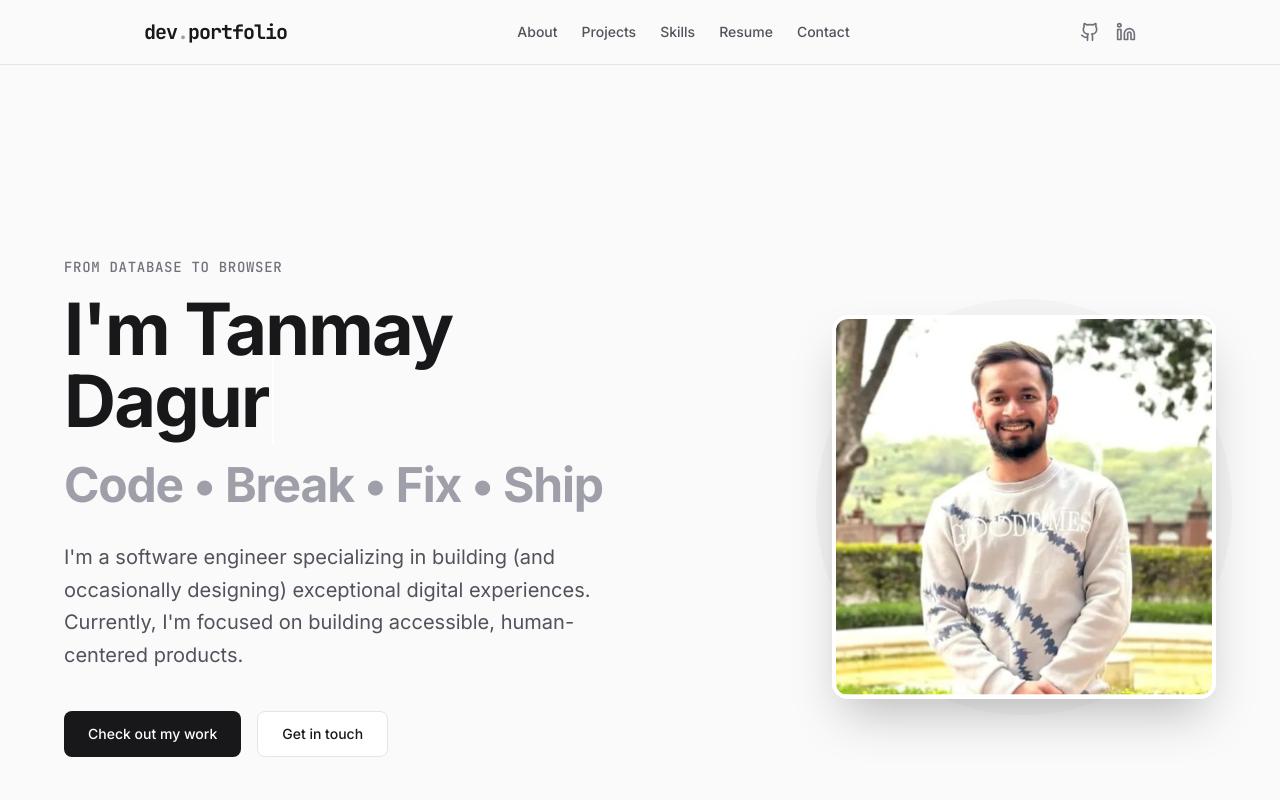
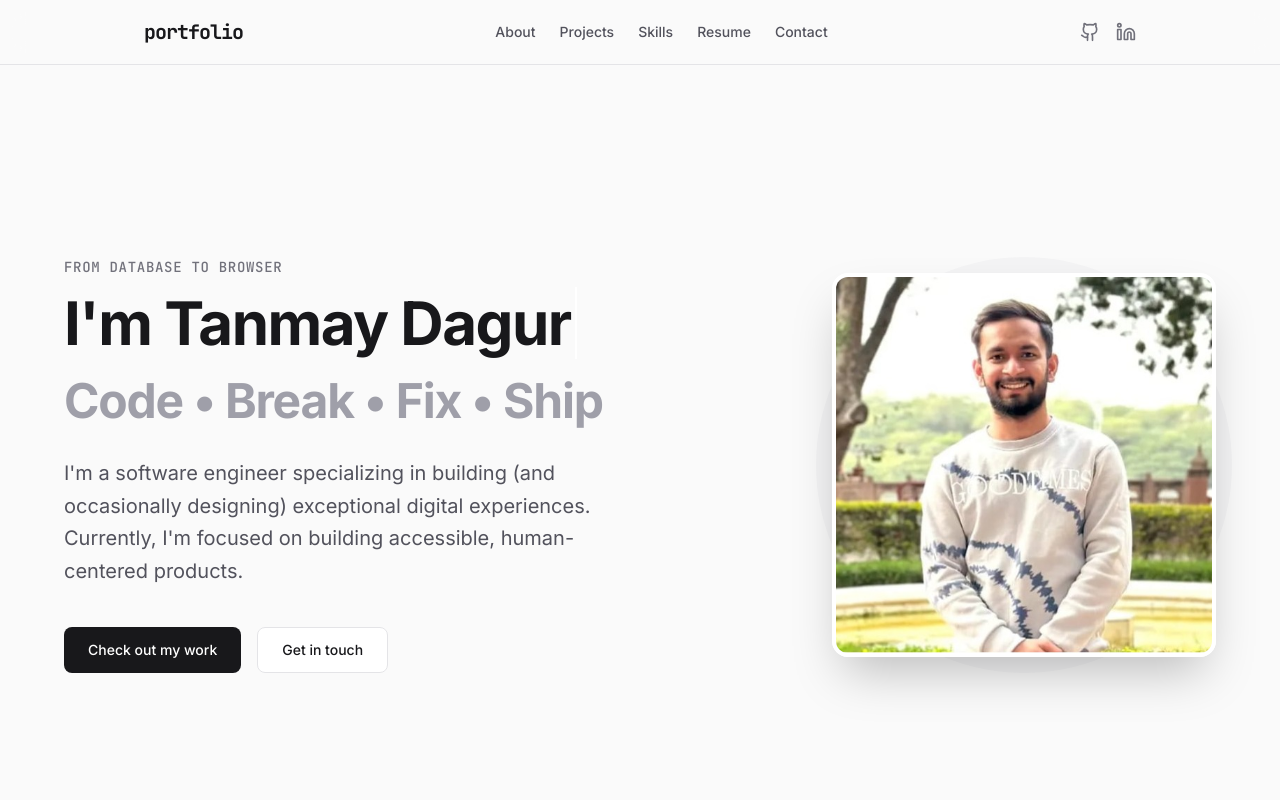
Before and after one commit to TanmayDagur/Portfolio, a Next.js app: page / in a window 1280 px wide. Shown: the top 800 px of the page. Built offline with nearby package versions, Linux system fonts and the light colour scheme.

Commit message:
your message

```diff
--- a/components/header.tsx
+++ b/components/header.tsx
@@ -5,7 +5,7 @@ export function Header() {
         <header className="sticky top-0 z-50 w-full border-b border-zinc-200 bg-zinc-50/80 backdrop-blur-md">
             <div className="container mx-auto px-4 h-16 flex items-center justify-between max-w-5xl">
             <div className="font-mono font-bold text-xl tracking-tighter">
-                dev<span className="text-zinc-400">.</span>portfolio
+                portfolio
             </div>
             <nav className="hidden md:flex gap-6 text-sm font-medium text-zinc-600">
                 <a href="#about" className="hover:text-zinc-900 transition-colors">About</a>
--- a/components/hero.tsx
+++ b/components/hero.tsx
@@ -19,7 +19,7 @@ export function Hero() {
             <h2 className="font-mono text-sm font-medium text-zinc-500 mb-4 tracking-wider uppercase">
               From DataBase to Browser
             </h2>
-            <h1 className="text-5xl md:text-7xl font-bold tracking-tight text-zinc-900 mb-6">
+            <h1 className="text-5xl md:text-6xl font-bold tracking-tight text-zinc-900 mb-6">
               <TypingText text="I&apos;m Tanmay Dagur" />
             </h1>
             <h2 className="text-4xl md:text-5xl font-bold tracking-tight text-zinc-400 mb-8">
--- a/components/resume.tsx
+++ b/components/resume.tsx
@@ -19,7 +19,6 @@ export default function ResumePage() {
 
         <a
           href="/resume.pdf"
-          download="Tanmay_Dagur_Resume.pdf"
           className="flex items-center justify-center px-8 py-3 bg-gray-800 text-white rounded-lg font-semibold hover:bg-black transition-all shadow-md"
         >
           <svg className="w-5 h-5 mr-2" fill="none" stroke="currentColor" viewBox="0 0 24 24">
```
